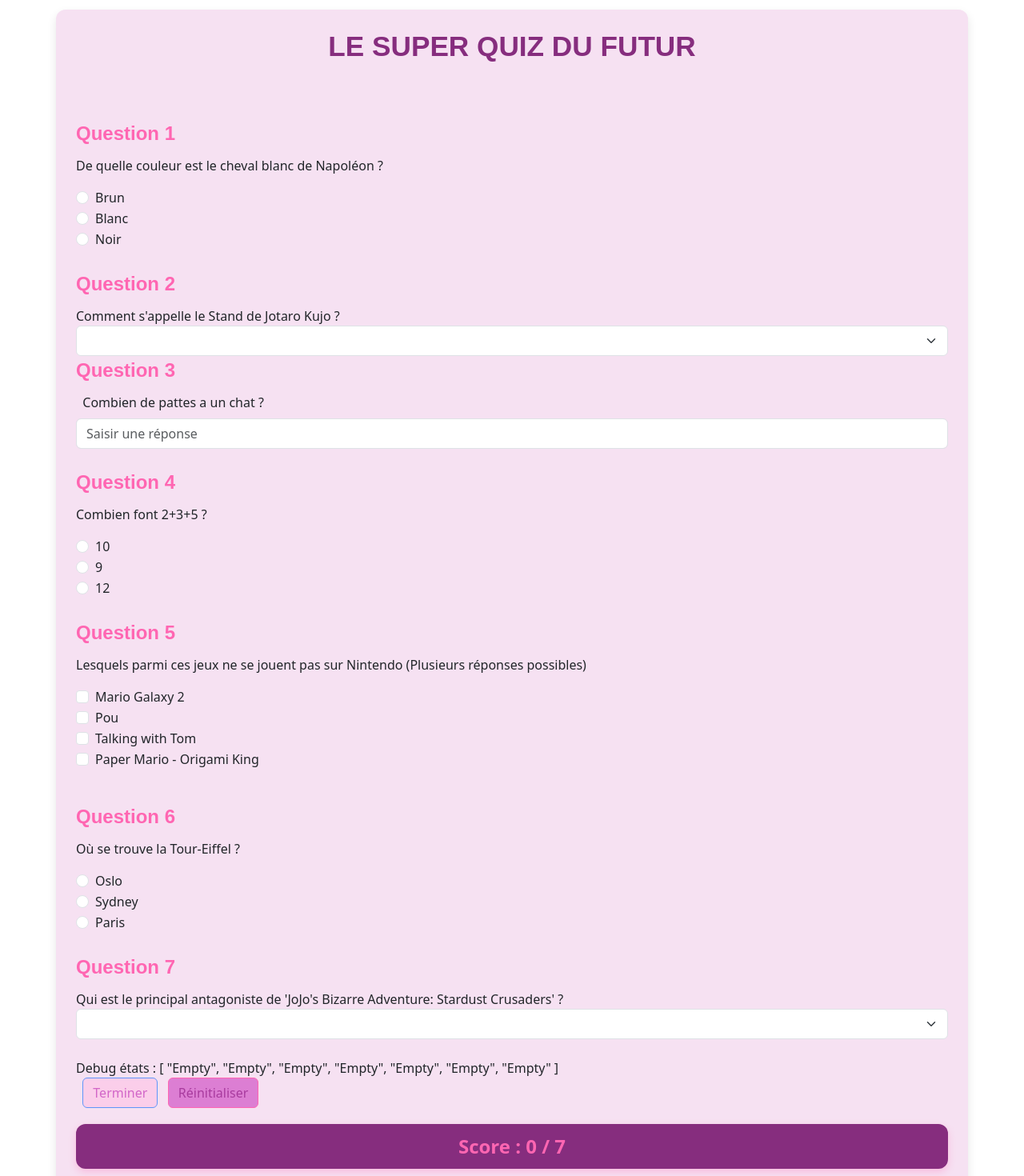
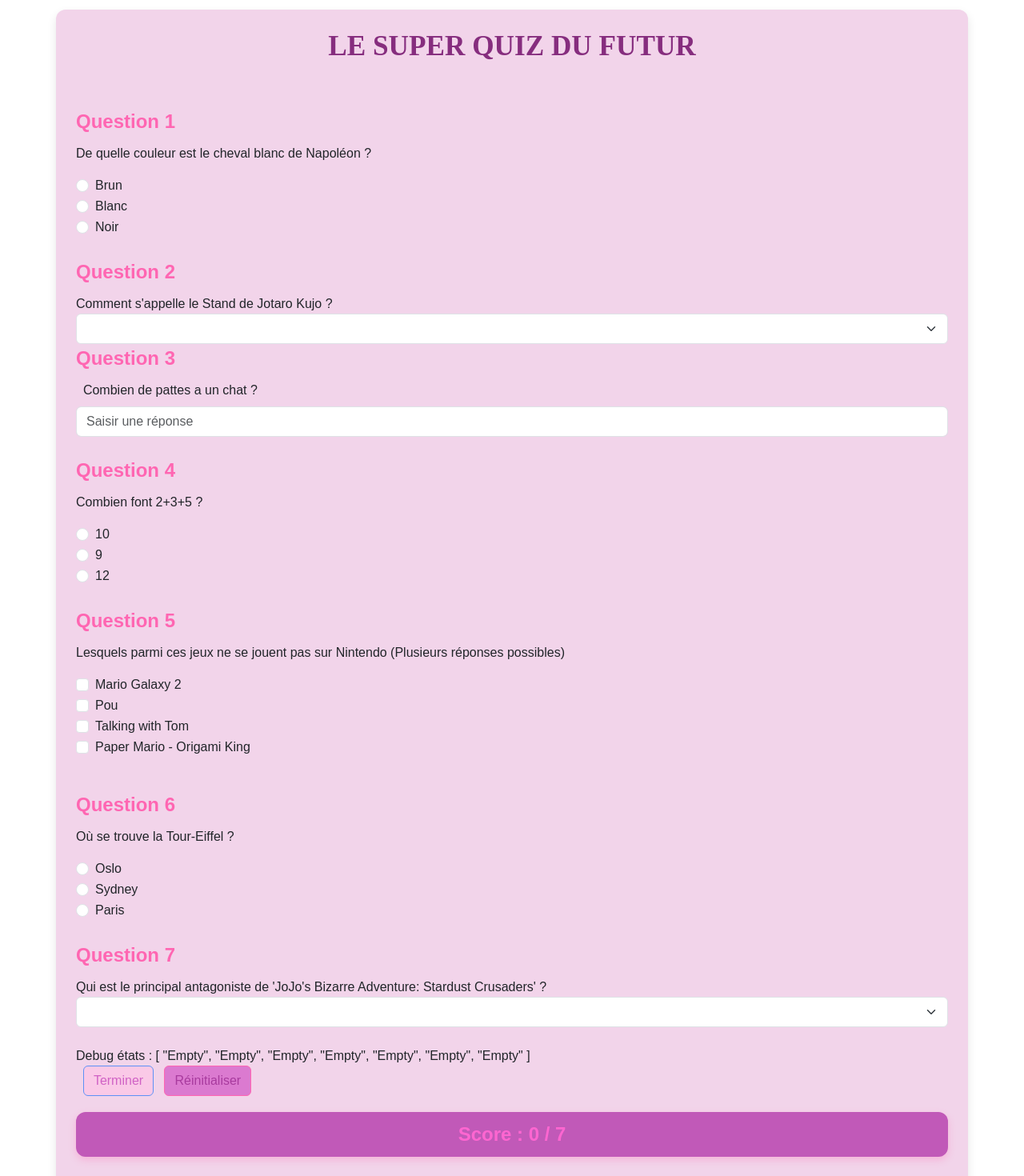
Before and after one commit to hepl-bs21inf5/sem07-project-alphone13, a Vue app: page /#/ in a window 1280 px wide. Shown: the part 60-1530 px from the top of the page at 80% size. Built offline with nearby package versions, Linux system fonts and the light colour scheme.

Commit message:
Style et report.md

```diff
--- a/src/assets/main.css
+++ b/src/assets/main.css
@@ -6,6 +6,7 @@
   --bs-btn-border-color: #ff66b2; /* Bordure rose vif */
   --bs-btn-focus-shadow-rgb: 255, 153, 204; /* Ombre rose doux au focus */
   --bs-btn-active-shadow: inset 0 3px 6px rgba(255, 102, 178, 0.2); /* Ombre interne légère rose */
+  font-family: 'Poppins', sans-serif;
 }
 
 /* Bouton "Terminer" */
@@ -47,42 +48,39 @@
   gap: 10px;
 }
 
-/*Style général du quiz*/
+/*Style général du titre*/
 .quiz-title {
-  font-family: 'Arial', sans-serif;
+  font-family: 'Great Vibes', cursive;
   font-size: 2.2rem;
   font-weight: bold; /*texte en gras*/
   color: #862d7e; /* Violet foncé */
   text-align: center; /*alignement au milieu*/
   margin-bottom: 15px;
+  text-transform: uppercase;
 }
 
 .container {
-  background-color: #f6e1f2; /* Fond rose clair très doux */
+  background-color: #f2d4ea; /* Fond rose clair très doux */
   padding: 25px; /*Ajoute des espaces sur les bords latéraux*/
   border-radius: 12px; /*Arrondis*/
   box-shadow: 0 5px 12px rgba(0, 0, 0, 0.1); /*effet ombre*/
-}
-/*écriture du titre*/
-.quiz-title {
-  color: #862d7e;
-  text-transform: uppercase;
-  margin-bottom: 30px;
+  font-family: 'Poppins', sans-serif;
 }
 
 .question-title {
-  font-family: 'Arial', sans-serif; /* Choisir une police de caractères */
+  font-family: 'Poppins', sans-serif; /*  une police de caractères */
   font-size: 1.5rem; /* Taille du texte */
   font-weight: bold; /* Mettre en gras */
   color: #ff66b2; /* Couleur du texte */
   margin-bottom: 10px; /* Espacement en bas */
 }
 .score {
+  font-family: 'Poppins', sans-serif;
   margin-top: 20px;
   font-size: 1.5rem; /* Augmenter la taille du texte */
   font-weight: bold;
-  color: #ff66b2; /* Couleur rose vif */
-  background-color: #862d7e; /* Fond rose clair */
+  color: #ff66d1; /* Couleur rose vif */
+  background-color: #c159b8; /* Fond rose clair */
   padding: 10px 20px; /* Espacement autour du texte */
   border-radius: 12px; /* Bords arrondis */
   text-align: center; /* Centrer le texte */
--- a/src/components/QuizForm.vue
+++ b/src/components/QuizForm.vue
@@ -1,25 +1,10 @@
 <script setup lang="ts">
-import { computed, ref, onMounted } from 'vue'
+import { computed, ref } from 'vue'
 import QuestionRadio from './Questionradio.vue'
 import QuestionText from './QuestionText.vue'
 import { QuestionState } from '@/utils/models'
 import QuestionCheckbox from './QuestionCheckbox.vue'
 import QuestionSelect from './QuestionSelect.vue'
-
-// Mélanger un tableau
-function shuffleArray<T>(array: T[]): T[] {
-  const shuffled = [...array] // Crée une copie du tableau
-  for (let i = shuffled.length - 1; i > 0; i--) {
-    const j = Math.floor(Math.random() * (i + 1))
-    ;[shuffled[i], shuffled[j]] = [shuffled[j], shuffled[i]] // Echange les éléments
-  }
-  return shuffled
-}
-
-onMounted(() => {
-  // Mélanger les questions au moment de l'initialisation
-  questions.value = shuffleArray(questions.value)
-})
 
 // Déclarer les questions comme un tableau réactif
 const questions = ref([
@@ -124,11 +109,6 @@ function reset(event: Event): void {
   event.preventDefault()
   questionStates.value = questionStates.value.map(() => QuestionState.Empty) //on met l'état des réponses à vide.
 }
-
-// Mélange des questions après le montage
-onMounted(() => {
-  questions.value = shuffleArray(questions.value)
-})
 </script>
 
 <template>
--- a/src/views/TriviaView.vue
+++ b/src/views/TriviaView.vue
@@ -4,7 +4,7 @@ import QuizTrivia from '@/components/QuizTrivia.vue'
 
 <template>
   <div class="container mt-3">
-    <h1>Trivia</h1>
+    <h1 class="quiz-title">Trivia</h1>
     <QuizTrivia />
     Source :
     <a href="https://opentdb.com/" target="_blank">Open Trivia Database</a>
```
Also changed, not shown: 1 other file (tests, documents, lock files or other folders).
